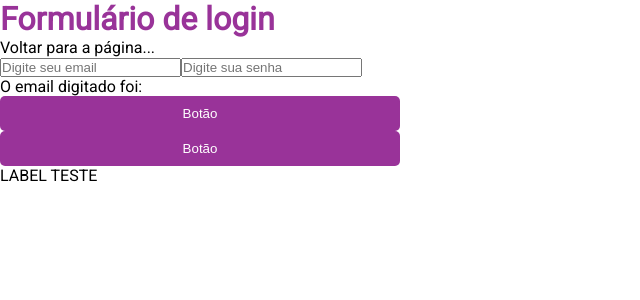
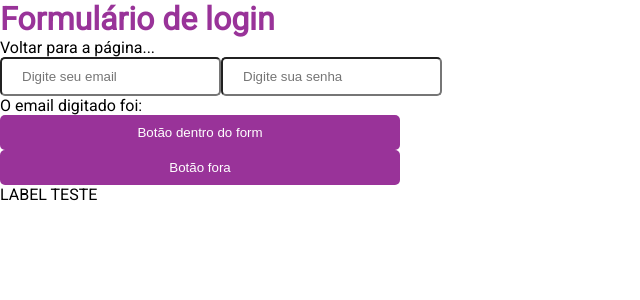
Before and after one commit to MarcosPassos-git/growth-reactjs-revisao, a Next.js app: page / in a window 1280 px wide. Shown: the top 300 px of the page, without its empty margins (0-640 px from the left). Built offline with nearby package versions, Linux system fonts and the light colour scheme.

Commit message:
Correção de código de input

```diff
--- a/pages/index.jsx
+++ b/pages/index.jsx
@@ -19,11 +19,7 @@ export default function HomePage() {
     }
 
 
-    const handleChangeInput = (event) => {
-      setEmail(event.target.value)
-    }
-
-    const handleChangeInputPassword = (event, onChange) => {
+    const handleChangeInput = (event, onChange) => {
       onChange(event.target.value)
     }
 
@@ -36,9 +32,9 @@ export default function HomePage() {
         <Input type="text" placeholder="Digite seu email" onChange={(e) => handleChangeInput(e, setEmail)}/>
         <Input type="password" placeholder="Digite sua senha" onChange={(e) => handleChangeInput(e, setPassword)}/>
         <p>O email digitado foi: {email}</p>
-        <Button type="submit">Botão</Button>
+        <Button type="submit">Botão dentro do form</Button>
       </form>
-      <Button>Botão</Button>
+      <Button onClick={handleLabelClick}>Botão fora</Button>
 
       <label>LABEL TESTE</label>
     </>
--- a/src/components/input/input.jsx
+++ b/src/components/input/input.jsx
@@ -1,7 +1,8 @@
 import styled from "styled-components"
 
 const StyledInput = styled.input`
-
+    padding: 10px 20px;
+    border-radius: 5px;
 `
 
 export default function Input(props) {
```
